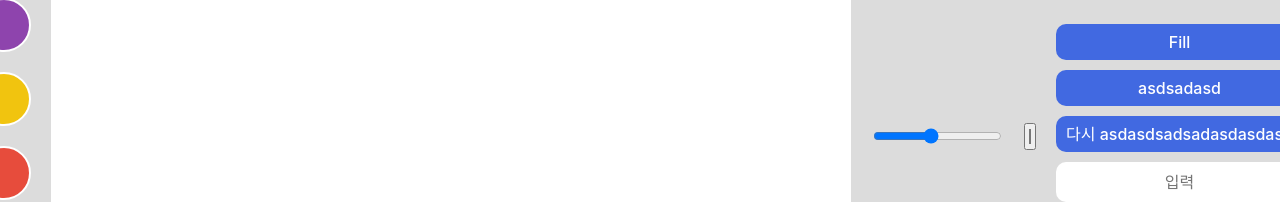
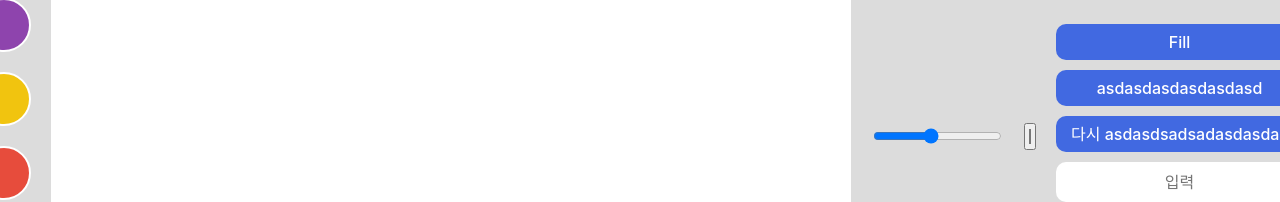
Before and after one commit to frankkim92/spartatest16, a plain HTML site: page index.html in a window 1280 px wide. Shown: the part 318-520 px from the top of the page. Drawn offline with Linux system fonts and the light colour scheme.

Commit message:
경현이에염 여자~~집합

```diff
--- a/index.html
+++ b/index.html
@@ -33,8 +33,8 @@
  <div class="btns">
 
     <button id="mode-btn">Fill</button>
-    <button id="destroy-btn">asdsadasd</button>
-    <button id="eraser-btn">다시 asdasdsadsadasdasdasd</button>
+    <button id="destroy-btn">asdasdasdasdasdasd</button>
+    <button id="eraser-btn">다시 asdasdsadsadasdasdas</button>
     <input type="text" placeholder="입력" id="text">
     <button id="save">Save</button>
  </div>
@@ -42,3 +42,12 @@
 </body>
 
 </html>
+
+
+
+<!-- develope 이라는 브랜치를 파고, 피처라는 브랜치를 팜 , 각자 기능을 맡아서 develope라는 브랜치에 병합을 시킨다.
+만약 develope에서 완벽하면 main브런치로 옮긴다. -->
+
+
+<!-- 깃허브에서 브랜치를 먼저 만들어야함 git branch  git chekcout 경현-->
+<!-- 브랜치를 만들면 현재 원본의 파생본이 만들어짐 -->
```
